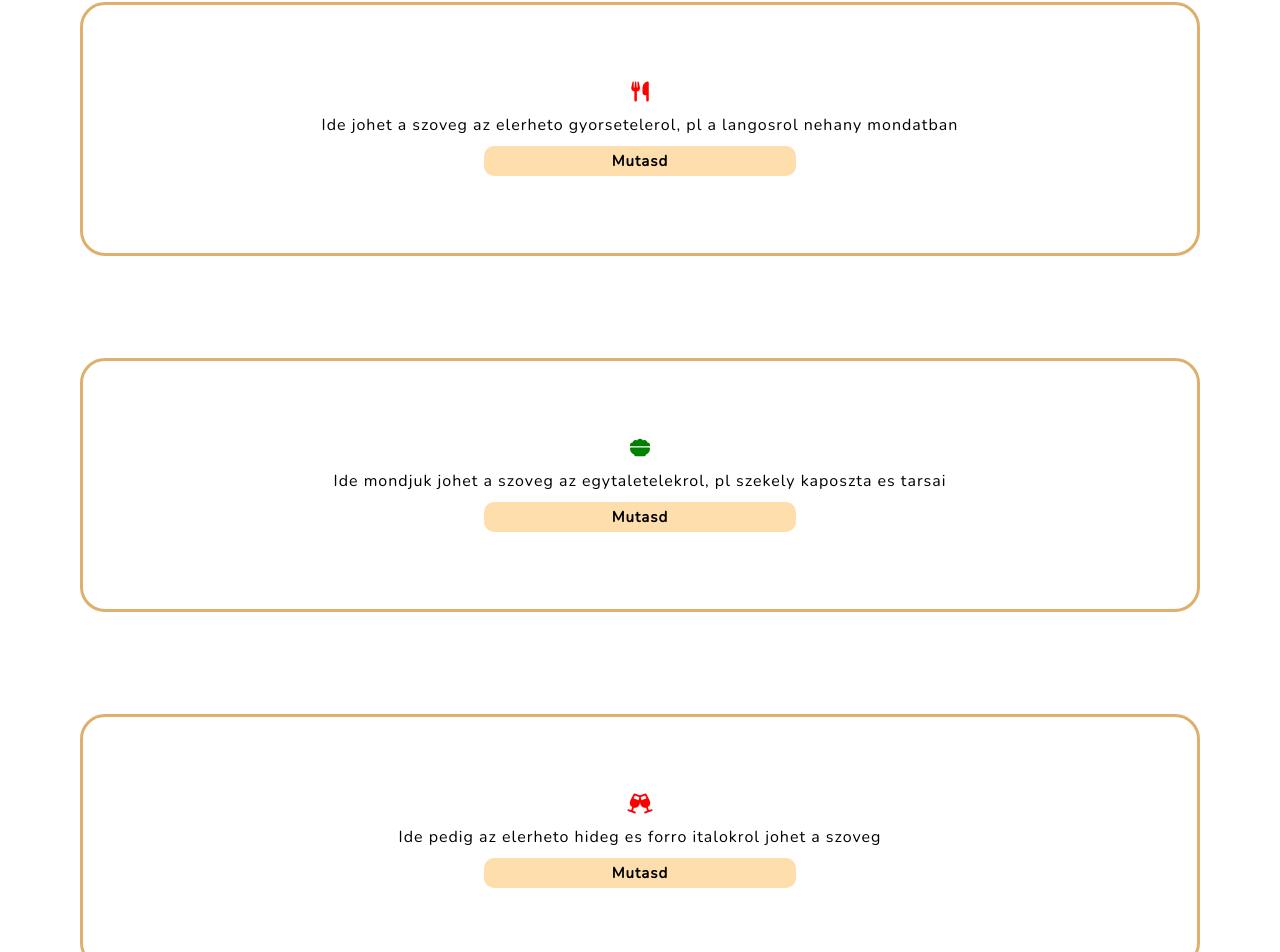
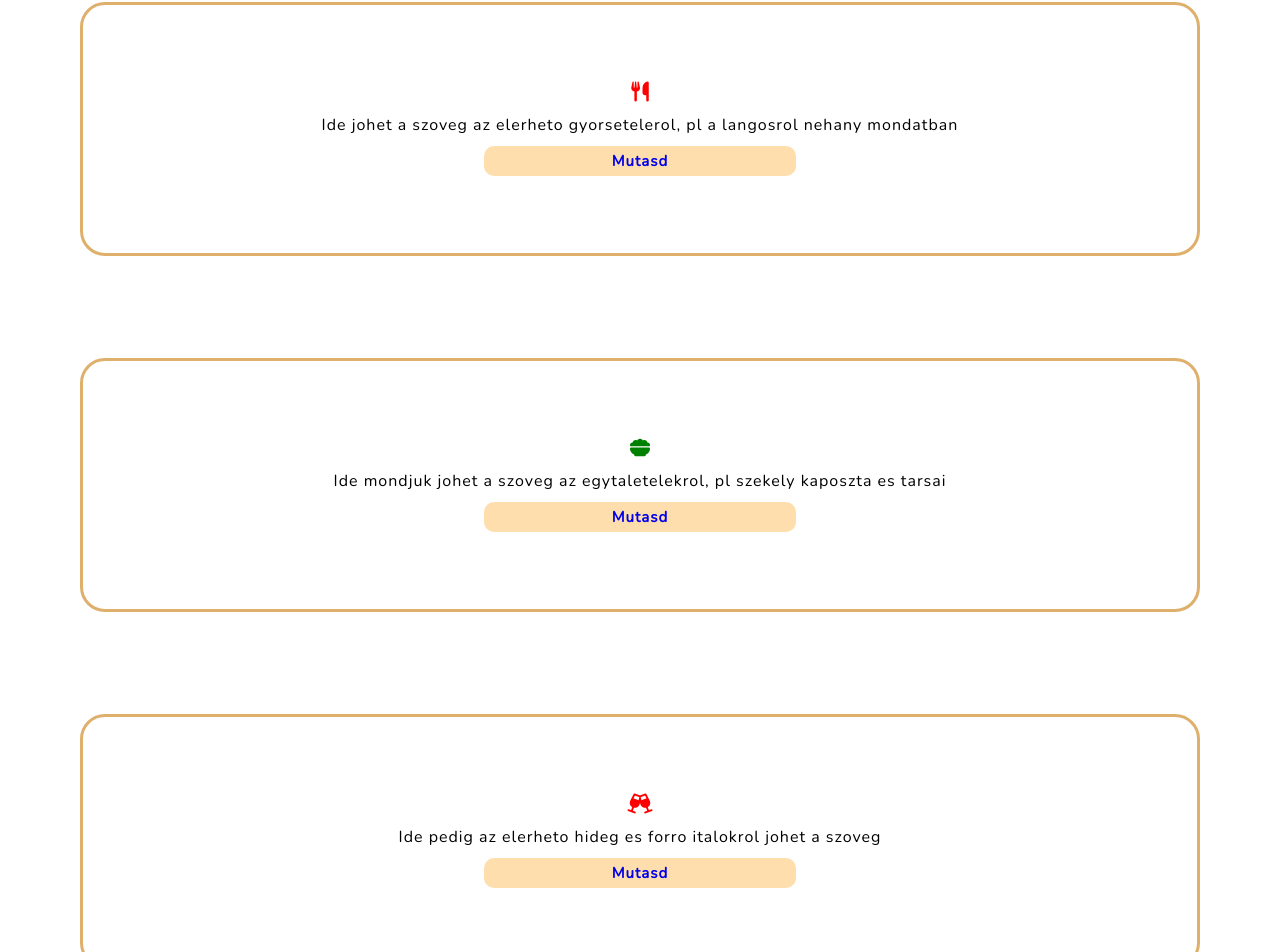
Before and after one commit to azotamiota/hungarian-langos, a React (Create React App) app: page / in a window 1280 px wide. Shown: the part 841-1793 px from the top of the page. Built offline with nearby package versions, Linux system fonts and the light colour scheme.

Commit message:
Add a to buttons in foodgroup

```diff
--- a/src/components/FoodGroups.jsx
+++ b/src/components/FoodGroups.jsx
@@ -9,17 +9,17 @@ export default function FoodGroups() {
         <div className="card">
           <div className="services-logo"><i className="fa-lg fa-solid fa-utensils"></i></div>
           <div className="card-description">Ide johet a szoveg az elerheto gyorsetelerol, pl a langosrol nehany mondatban</div>
-          <div className="button">Mutasd</div>
+          <div className="button"><a href='#street-food'>Mutasd</a></div>
         </div>
         <div className="card">
           <div className="services-logo" style={{color: 'green'}}><i className="fa-lg fa-solid fa-bowl-food"></i></div>
           <div className="card-description">Ide mondjuk johet a szoveg az egytaletelekrol, pl szekely kaposzta es tarsai</div>
-          <div className="button">Mutasd</div>
+          <div className="button"><a href='#bowls'>Mutasd</a></div>
         </div>
         <div className="card">
           <div className="services-logo"><i className="fa-lg fa-solid fa-champagne-glasses"></i></div>
           <div className="card-description">Ide pedig az elerheto hideg es forro italokrol johet a szoveg</div>
-          <div className="button">Mutasd</div>
+          <div className="button"><a href='#drinks'>Mutasd</a></div>
         </div>
       </div>
   </div>
```
